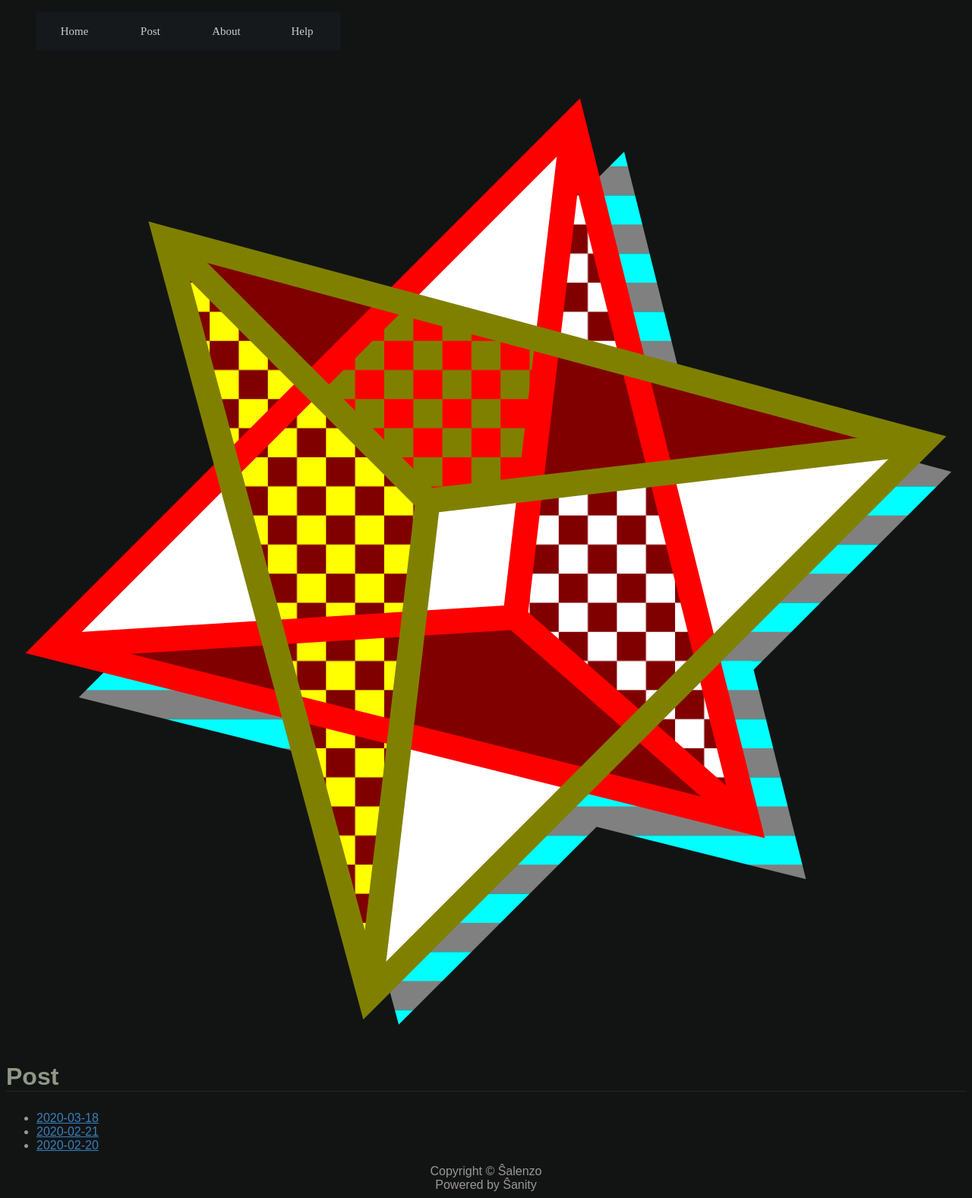
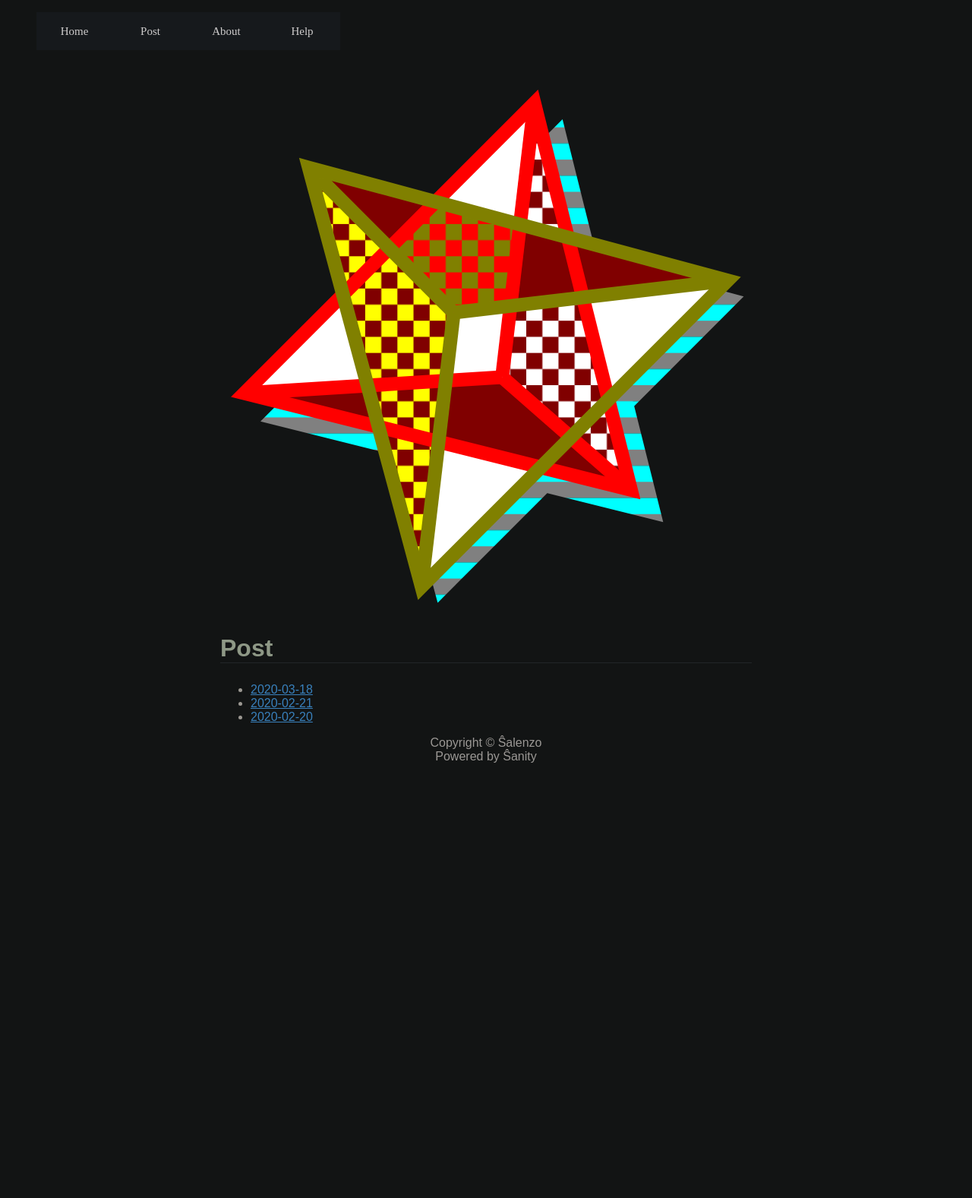
Before and after one commit to Salenzo/salenzo.github.io, a PHP site: page / in a window 1280 px wide. Shown: the whole page at 76% size. After the commit the page ends 1004 px from the top, so only its background shows below. Run offline with PHP 8.4, Linux system fonts and the light colour scheme.

Commit message:
slzite: upload

```diff
--- a/assets/css/main.css
+++ b/assets/css/main.css
@@ -24,4 +24,13 @@ div {
   color: #9b9895;
 }
 
+.main {
+  max-width: -webkit-calc(800px - (50px * 2));
+  max-width: calc(800px - (50px * 2));
+  margin-right: auto;
+  margin-left: auto;
+  padding-right: 50px;
+  padding-left: 50px;
+}
+
 /*# sourceMappingURL=main.css.map */
--- a/index.html
+++ b/index.html
@@ -21,7 +21,7 @@
     <br>
 </div>
 
-    <main>
+    <div class="main">
 <p><img src="assets/img/MMPD.svg" alt="Ŝalenzo Logo" /></p>
 
 <h2 id="post">Post</h2>
@@ -32,7 +32,7 @@
   <li><a href="post/2020-02-20.html">2020-02-20</a></li>
 </ul>
 
-    </main>
+    </div>
 <div class="footer" style="text-align:center;">
     Copyright © Ŝalenzo
     <br>
--- a/post/2020-02-20.html
+++ b/post/2020-02-20.html
@@ -22,7 +22,7 @@
 </div>
 
     <h1>post</h1>
-    <main>
+    <div class="main">
 <h1 id="ŝalenzo-图标的设计">Ŝalenzo 图标的设计</h1>
 
 <p>author: 松鼠<br />
@@ -145,7 +145,7 @@ editdate: 2020-02-26</p>
 
 <p><img src="https://i.creativecommons.org/l/by-nc-sa/4.0/88x31.png" alt="知识共享许可协议" /> 本作品采用<a href="http://creativecommons.org/licenses/by-nc-sa/4.0/">知识共享署名-非商业性使用-相同方式共享 4.0 国际许可协议</a>进行许可。</p>
 
-    </main>
+    </div>
 <div class="footer" style="text-align:center;">
     Copyright © Ŝalenzo
     <br>
--- a/post/2020-02-21.html
+++ b/post/2020-02-21.html
@@ -22,7 +22,7 @@
 </div>
 
     <h1>post</h1>
-    <main>
+    <div class="main">
 <h1 id="工-具-导-论">工 具 导 论</h1>
 
 <p>author: 松鼠<br />
@@ -63,7 +63,7 @@ editdate: 2020-04-11</p>
 
 <p><img src="https://i.creativecommons.org/l/by-nc-sa/4.0/88x31.png" alt="知识共享许可协议" /> 本作品采用<a href="http://creativecommons.org/licenses/by-nc-sa/4.0/">知识共享署名-非商业性使用-相同方式共享 4.0 国际许可协议</a>进行许可。</p>
 
-    </main>
+    </div>
 <div class="footer" style="text-align:center;">
     Copyright © Ŝalenzo
     <br>
--- a/post/2020-03-18.html
+++ b/post/2020-03-18.html
@@ -22,7 +22,7 @@
 </div>
 
     <h1>post</h1>
-    <main>
+    <div class="main">
 <h1 id="全都变成微分">全都变成微分</h1>
 
 <p>author: 松鼠<br />
@@ -112,7 +112,7 @@ z_{x}(x_0, y_0)<br />
 
 <p>似乎高阶微分还有更多值得探索的地方。不像锑度所说，二重不定积分其实是存在的。对二元函数两次<em>d</em>算子操作产生的类二次三项式也可以套用判别式。函数的连续性似乎意味着<em>dx</em>与<em>dy</em>的交换律是否成立。</p>
 
-    </main>
+    </div>
 <div class="footer" style="text-align:center;">
     Copyright © Ŝalenzo
     <br>
--- a/post/index.html
+++ b/post/index.html
@@ -22,7 +22,7 @@
 </div>
 
     <h1>post</h1>
-    <main>
+    <div class="main">
 <div scrollshow="true">
     <h1 title="Ŝalenzo Posts" class="title">
     </h1>
@@ -36,7 +36,7 @@
     <li><a href="/post/2020-02-20.html">2020-02-20</a></li>
 </ul>
 
-    </main>
+    </div>
 <div class="footer" style="text-align:center;">
     Copyright © Ŝalenzo
     <br>
--- a/src/assets/css/main.scss
+++ b/src/assets/css/main.scss
@@ -23,3 +23,12 @@ li {
 div {
 	color: #9b9895;
 }
+
+.main {
+	max-width: -webkit-calc(800px - (50px * 2));
+	max-width: calc(800px - (50px * 2));
+	margin-right: auto;
+	margin-left: auto;
+	padding-right: 50px;
+	padding-left: 50px;
+}
--- a/src/index.html
+++ b/src/index.html
@@ -18,7 +18,7 @@
         </ul>
     </div>
 
-    <main>
+    <div class="main">
         <div scrollshow="true">
             <h1 title="Ŝalenzo Website" class="title">
             </h1>
@@ -33,7 +33,7 @@
             <li><a href="post/2020-02-20.html">2020-02-20</a></li>
         </ul>
 
-    </main>
+    </div>
 
 </body>
 
--- a/src/modules/main.html
+++ b/src/modules/main.html
@@ -4,9 +4,9 @@
 
 <body>
     #include "toolbar.html"
-    <main>
+    <div class="main">
         #pragma CONTENTS
-    </main>
+    </div>
     #include "footer.html"
 </body>
 
--- a/src/modules/post.html
+++ b/src/modules/post.html
@@ -5,9 +5,9 @@
 <body>
     #include "toolbar.html"
     <h1>post</h1>
-    <main>
+    <div class="main">
         #pragma CONTENTS
-    </main>
+    </div>
     #include "footer.html"
 </body>
 
```
